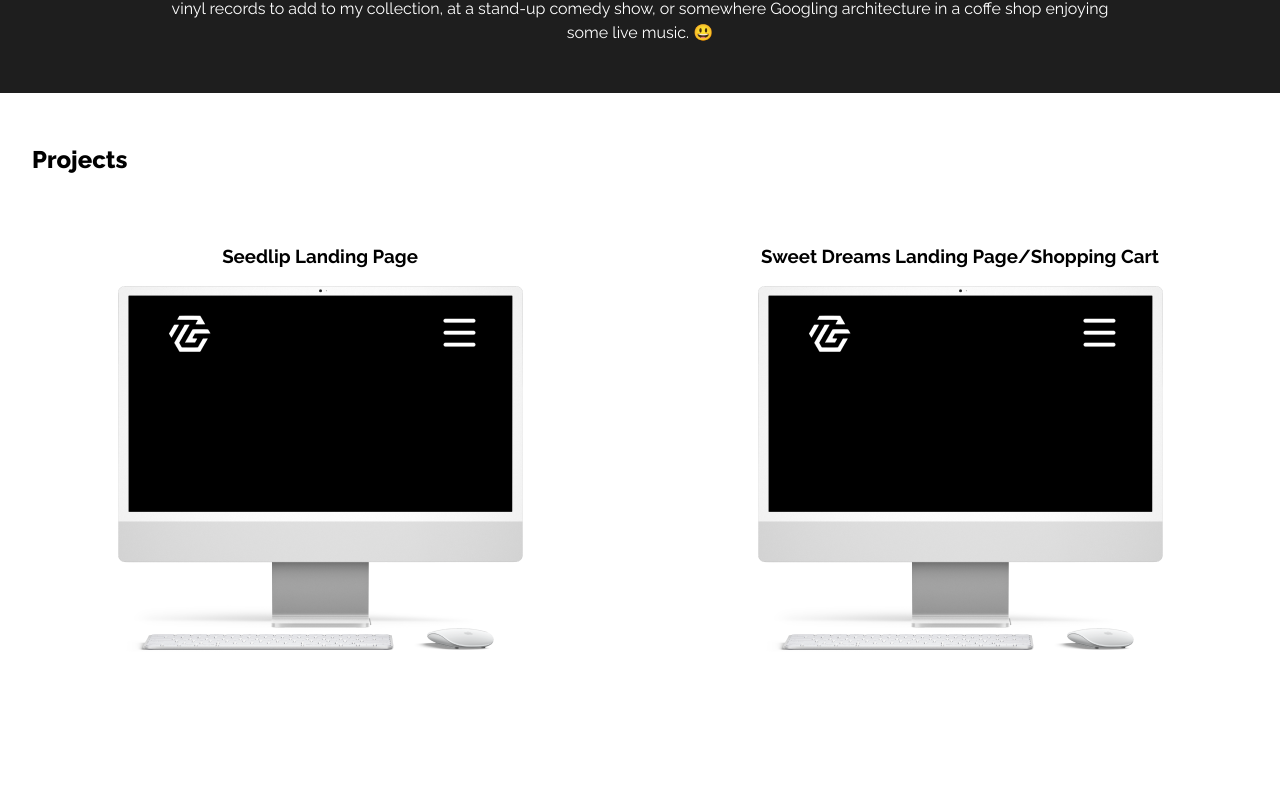
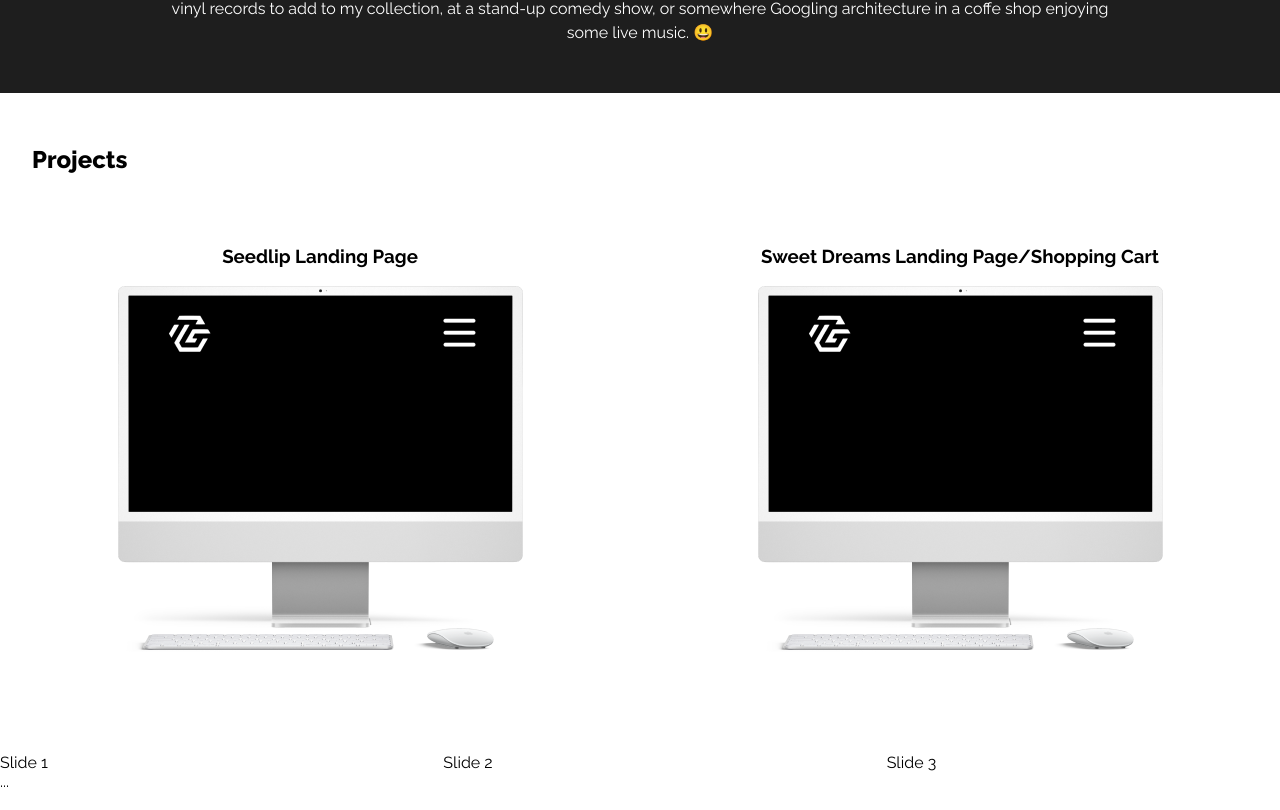
Before and after one commit to AtkinYo/my-portfolio, a React (Create React App) app: page / in a window 1280 px wide. Shown: the part 1280-2090 px from the top of the page. Built offline with nearby package versions, Linux system fonts and the light colour scheme.

Commit message:
Tech carousel imported

```diff
--- a/package.json
+++ b/package.json
@@ -11,6 +11,7 @@
     "react-dom": "^17.0.2",
     "react-scripts": "4.0.3",
     "styled-components": "^5.3.1",
+    "swiper": "^6.8.1",
     "web-vitals": "^1.1.2"
   },
   "scripts": {
--- a/public/index.html
+++ b/public/index.html
@@ -24,7 +24,7 @@
       work correctly both with client-side routing and a non-root public URL.
       Learn how to configure a non-root public URL by running `npm run build`.
     -->
-    <title>React App</title>
+    <title>Malik's Portfolio</title>
   </head>
   <body>
     <noscript>You need to enable JavaScript to run this app.</noscript>
--- a/src/App.js
+++ b/src/App.js
@@ -3,6 +3,7 @@
 import Project from './Components/ProjectSection/Projects';
 import HeaderSection from './Components/HeroSection/HeroSection';
 import { DesktopNavbar, MobileNavbar } from './Components/Navbar/Navbar.style';
+import Card from './Components/Skills/Skills';
 
 function App() {
 
@@ -13,6 +14,7 @@
       <HeaderSection />
       <AboutMe />
       <Project />
+      <Card />
     </div>
   );
 }
--- /dev/null
+++ b/src/Components/Skills/Skills.js
@@ -0,0 +1,24 @@
+// Import Swiper React components
+import { Swiper, SwiperSlide } from 'swiper/react';
+import 'swiper/swiper-bundle.min.css'
+import 'swiper/swiper.min.css'
+
+
+const Card = () => {
+  return (
+    <Swiper
+      spaceBetween={50}
+      slidesPerView={3}
+      onSlideChange={() => console.log('slide change')}
+      onSwiper={(swiper) => console.log(swiper)}
+    >
+      <SwiperSlide>Slide 1</SwiperSlide>
+      <SwiperSlide>Slide 2</SwiperSlide>
+      <SwiperSlide>Slide 3</SwiperSlide>
+      <SwiperSlide>Slide 4</SwiperSlide>
+      ...
+    </Swiper>
+  );
+};
+
+export default Card
--- /dev/null
+++ b/src/Components/Styles/StyledCarousel.js
@@ -0,0 +1 @@
+import styled from 'styled-components';
--- a/src/Components/Styles/StyledProjects.js
+++ b/src/Components/Styles/StyledProjects.js
@@ -4,35 +4,31 @@
   width: 100%;
   height: 100%;
 
-  h2{
+  h2 {
     font-weight: 800;
   }
 `;
 
 export const StyledProjectImg = styled.div`
   width: 100%;
-  height: 80vh;
   display: flex;
   flex-direction: column;
   justify-content: space-between;
 
-
-  .Projects{
+  .Projects {
     margin: 0 auto;
     text-align: center;
 
-    img{
+    img {
       cursor: pointer;
       max-width: 100%;
       height: auto;
+      margin-bottom: 6rem;
     }
   }
 
-
   @media (min-width: 991px) {
     flex-direction: row;
-  justify-content: space-evenly;
-
+    justify-content: space-evenly;
   }
-
 `;
```
Also changed, not shown: 1 other file (tests, documents, lock files or other folders).
